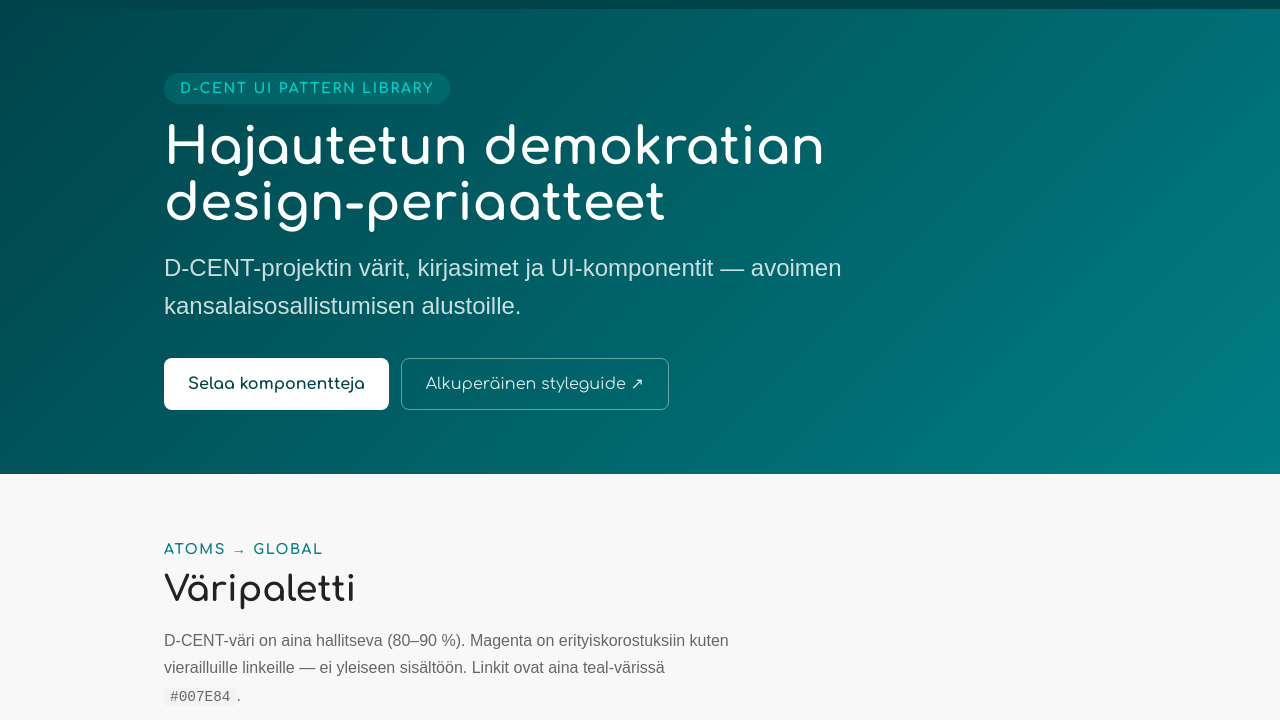
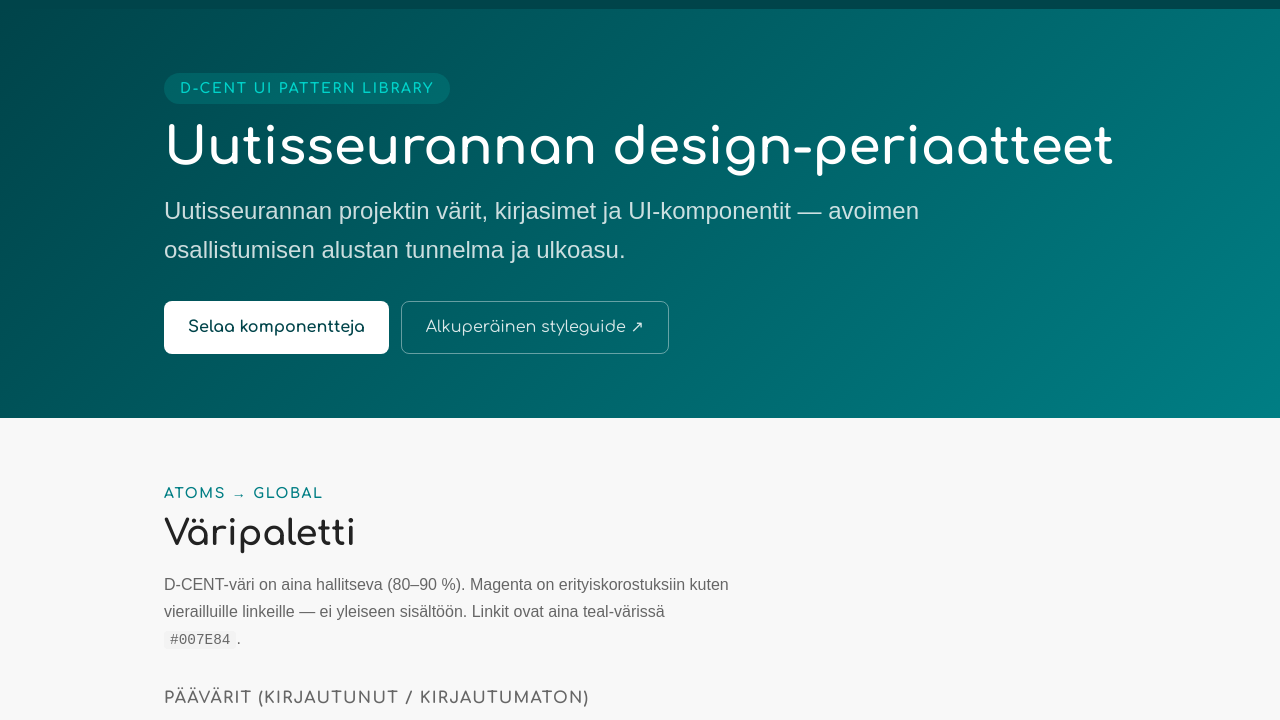
Before and after one commit to uutisseuranta/patterns, a plain HTML site: page index.html in a window 1280 px wide. Shown: the part 47-767 px from the top of the page. Drawn offline with Linux system fonts and the light colour scheme; a web font is replaced by a local one.

Commit message:
update hero texts to Uutisseuranta branding

```diff
--- a/index.html
+++ b/index.html
@@ -483,8 +483,8 @@
     <section class="hero" aria-label="Esittely">
       <div class="hero-inner">
         <span class="hero__eyebrow">D-CENT UI Pattern Library</span>
-        <h1 class="hero__title">Hajautetun demokratian<br>design-periaatteet</h1>
-        <p class="hero__lead">D-CENT-projektin värit, kirjasimet ja UI-komponentit — avoimen kansalaisosallistumisen alustoille.</p>
+        <h1 class="hero__title">Uutisseurannan design-periaatteet</h1>
+        <p class="hero__lead">Uutisseurannan projektin värit, kirjasimet ja UI-komponentit — avoimen osallistumisen alustan tunnelma ja ulkoasu.</p>
         <div class="hero__actions">
           <a href="#components" class="btn-hero">Selaa komponentteja</a>
           <a href="https://d-cent.github.io/patterns/public/styleguide/html/styleguide.html" target="_blank" rel="noopener noreferrer" class="btn-hero-outline">Alkuperäinen styleguide ↗</a>
```
